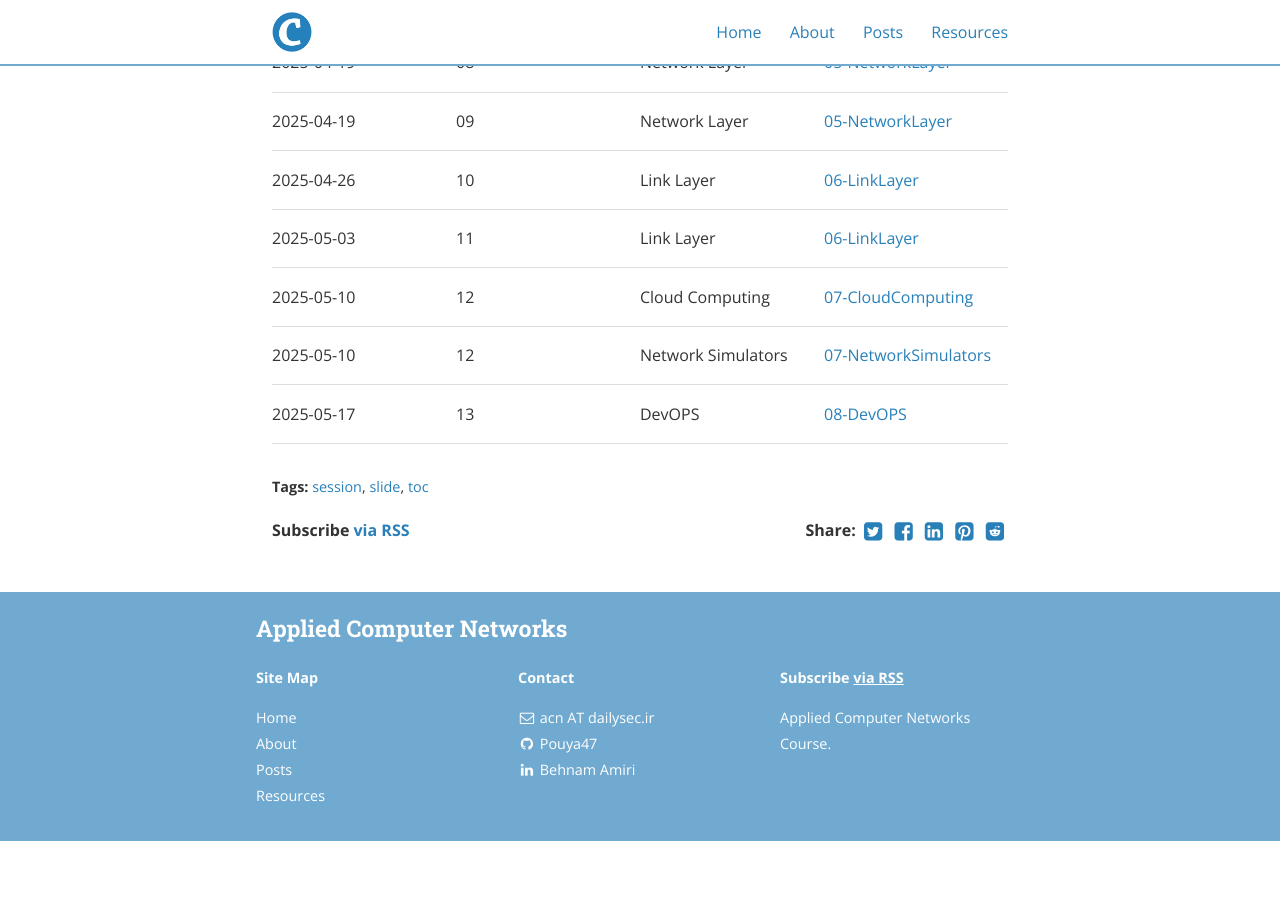
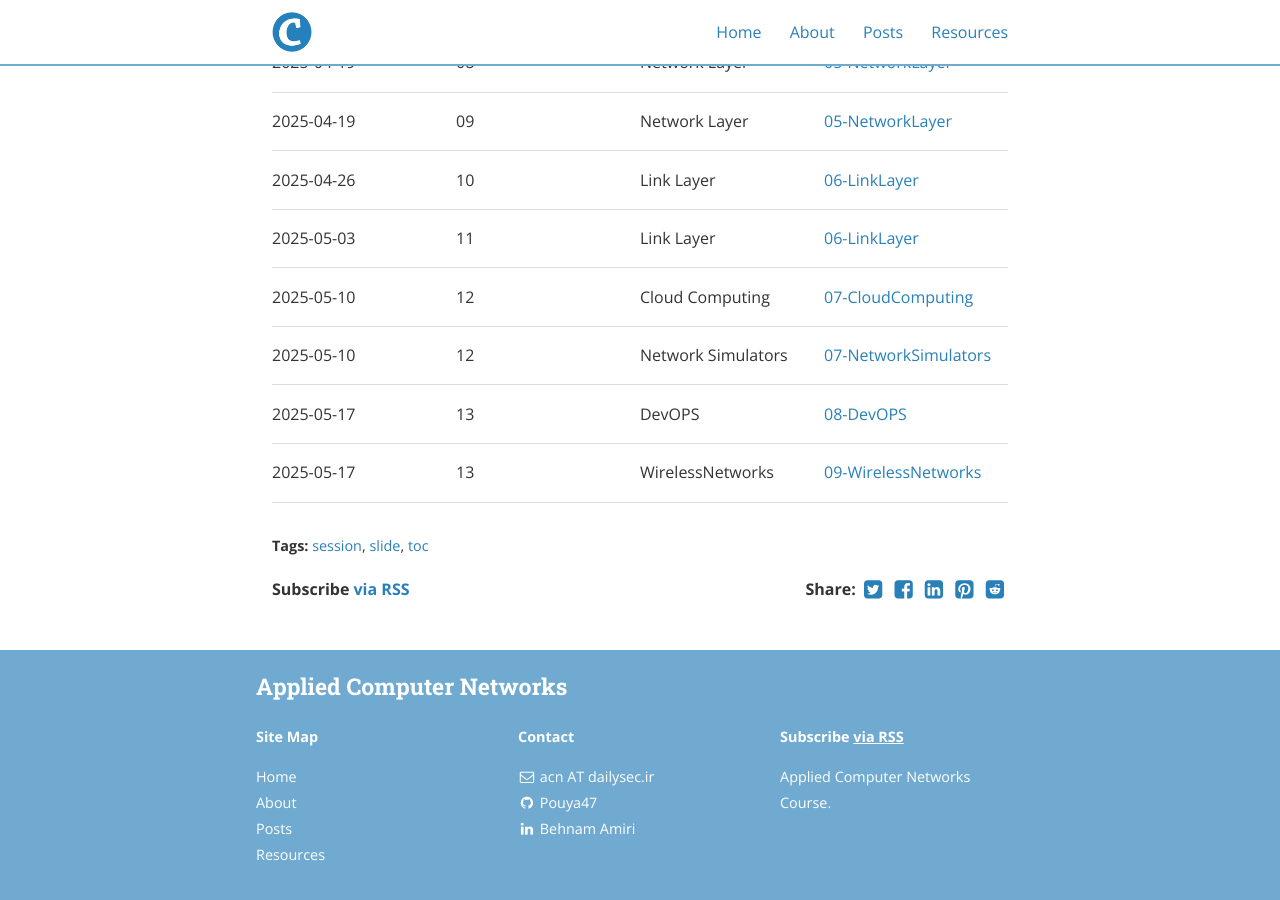
Before and after one commit to aComputerNetworks/aComputerNetworks.github.io, a Jekyll site: the page built from _posts/2025-02-17-TOC.md, in a window 1280 px wide and 900 px high, scrolled down 1291 px. Built offline with Jekyll 4.4.1, drawn with Linux system fonts in a browser that asks for light colours; nearby versions of some CDN libraries; before the commit the page ends 2132 px from its top, so only the background shows below that.

Commit message:
add 09-WirelessNetworks

```diff
--- a/_posts/2025-02-17-TOC.md
+++ b/_posts/2025-02-17-TOC.md
@@ -31,3 +31,4 @@ You can download all session slides from the table below.
 | 2025-05-10 |   12  | Cloud Computing | [07-CloudComputing](/slides/07-CloudComputing.pdf) |
 | 2025-05-10 |   12  | Network Simulators | [07-NetworkSimulators](/slides/07-NetworkSimulators.pdf) |
 | 2025-05-17 |   13  | DevOPS | [08-DevOPS](/slides/08-DevOPS.pdf) |
+| 2025-05-17 |   13  | WirelessNetworks | [09-WirelessNetworks](/slides/09-WirelessNetworks.pdf) |
```
Also changed, not shown: 1 other file.
